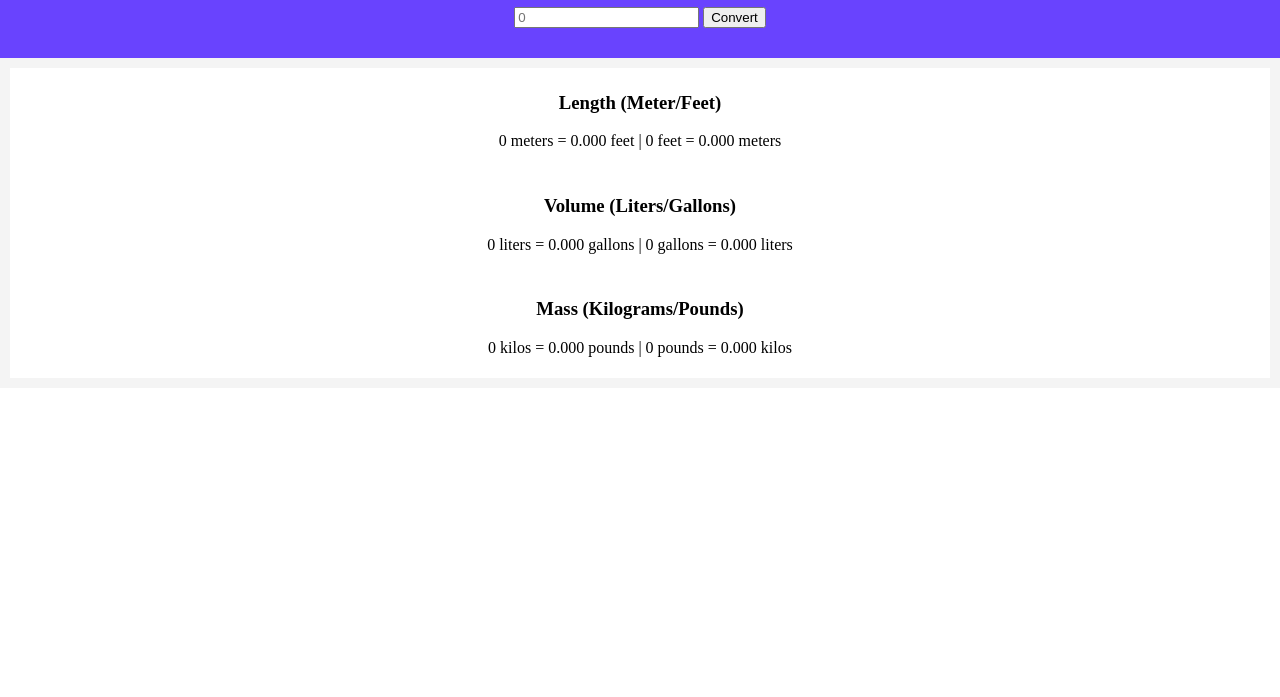
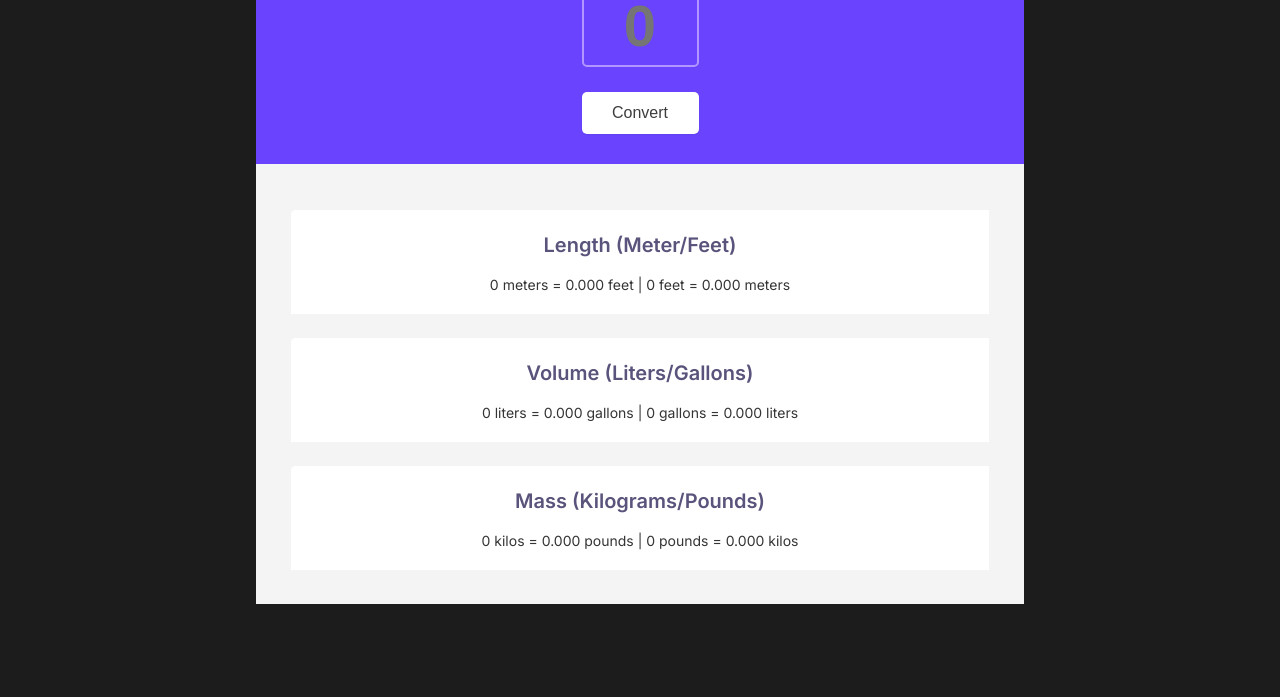
Before and after one commit to shelbinshells/unit-converter, a website: page index.html in a window 1280 px wide. Shown: the part 103-800 px from the top of the page. Drawn offline with Linux system fonts and the light colour scheme.

Commit message:
Final design of Unit Converter

```diff
--- a/index.css
+++ b/index.css
@@ -1,12 +1,59 @@
 body {
     margin: 0;
     text-align: center;
+    font-family: 'Inter', sans-serif;
+    background: #1C1C1C;
+    text-align: center;
+}
+
+.container {
+    width: 60%;
+    margin: auto;
+    background: #F4F4F4;
 }
 
 .container-head {
     background: #6943fe;
     color: white;
     padding: 30px;
+    margin-bottom: 36px;
+}
+
+.container-head-text {
+    font-weight: 800;
+    font-size: 28px;
+    line-height: 38px;
+    margin-top: 0px;
+    letter-spacing: -0.03em;
+    color: #FFFFFF;
+}
+
+#input {
+    font-weight: 800;
+    font-size: 58px;
+    line-height: 24px;
+    color: #FFFFFF;
+    box-sizing: border-box;
+    width: 117px;
+    height: 83px;
+    margin-bottom: 25px;
+    border: 2px solid #B295FF;
+    border-radius: 5px;
+    background: #6943fe;
+    text-align: center;
+}
+
+#convert-btn {
+    width: 117px;
+    height: 42px;
+    font-weight: 500;
+    font-size: 16px;
+    line-height: 24px;
+    color: #3d3d3d;
+    background: #FFFFFF;
+    box-shadow: 0px 1px 2px rgba(0, 0, 0, 0.05);
+    border: none;
+    border-radius: 5px;
 }
 
 .container-section {
@@ -15,6 +62,25 @@ body {
 }
 
 .section {
-    background: white;
+    background: #FFFFFF;
     padding: 5px;
+    margin: 0 25px 24px 25px;
+    border-radius: 4.5px 0px 0px 0px;
+    gap: 9px;
 }
+
+.section-head {
+    font-weight: 600;
+    color: #5A537B;
+    font-size: 20px;
+    line-height: 20px;
+}
+
+#length-el,
+#mass-el,
+#volume-el {
+    font-weight: 400;
+    font-size: 14px;
+    line-height: 20px;
+    color: #353535;
+}
--- a/index.html
+++ b/index.html
@@ -2,26 +2,31 @@
 
 <head>
     <link rel=" stylesheet " href="index.css ">
+    <link rel="preconnect" href="https://fonts.googleapis.com">
+    <link rel="preconnect" href="https://fonts.gstatic.com" crossorigin>
+    <link href="https://fonts.googleapis.com/css2?family=Inter:wght@400;500;600;800&display=swap" rel="stylesheet">
 </head>
 
 <body>
     <div class="container">
         <div class="container-head">
-            <h1>Metric/Imperical Unit Conversion</h1>
+            <h1 class="container-head-text">Metric/Imperical Unit Conversion</h1>
             <input id="input" type="text" placeholder="0">
-            <button id="convert-btn">Convert</button>
+            <div>
+                <button id="convert-btn">Convert</button>
+            </div>
         </div>
         <div class="container-section">
             <div class="section">
-                <h3>Length (Meter/Feet)</h3>
+                <h3 class="section-head">Length (Meter/Feet)</h3>
                 <p id="length-el">0 meters = 0.000 feet | 0 feet = 0.000 meters</p>
             </div>
             <div class="section">
-                <h3>Volume (Liters/Gallons)</h3>
+                <h3 class="section-head">Volume (Liters/Gallons)</h3>
                 <p id="volume-el">0 liters = 0.000 gallons | 0 gallons = 0.000 liters</p>
             </div>
             <div class="section">
-                <h3>Mass (Kilograms/Pounds)</h3>
+                <h3 class="section-head">Mass (Kilograms/Pounds)</h3>
                 <p id="mass-el">0 kilos = 0.000 pounds | 0 pounds = 0.000 kilos</p>
             </div>
         </div>
```
